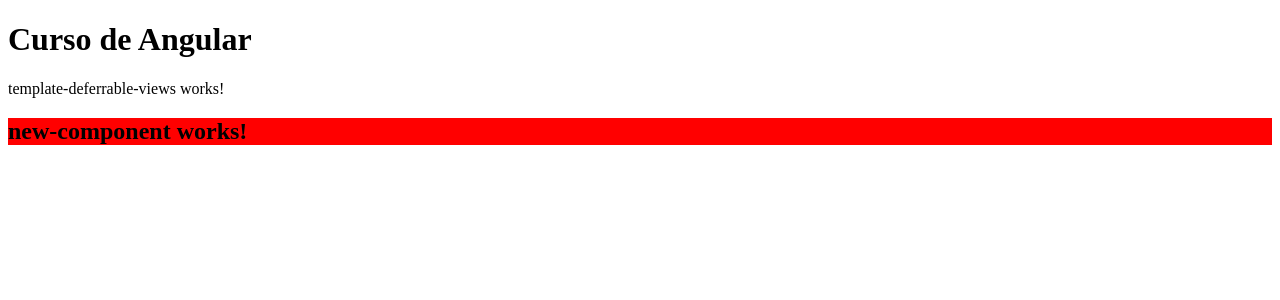
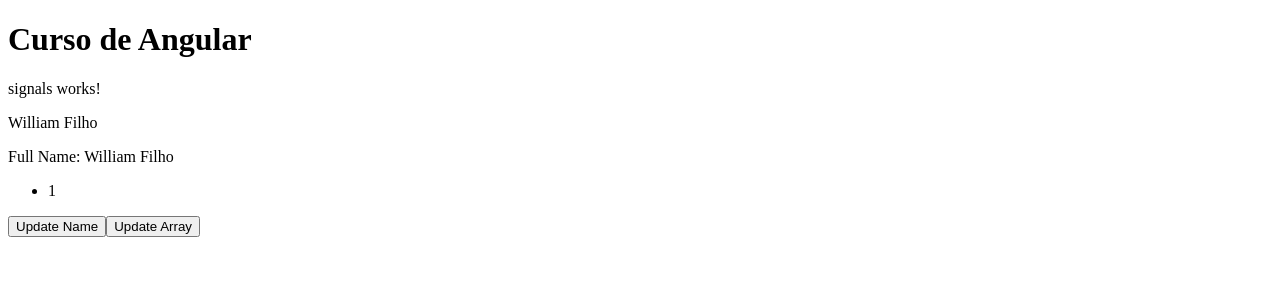
Before and after one commit to WilliamFilh0/Projeto01-Angular, an Angular app: page / in a window 1280 px wide. Shown: the top 300 px of the page. Built offline with nearby package versions, Linux system fonts and the light colour scheme.

Commit message:
Adicionando aprendizado de signals e deferrable-views

```diff
--- a/src/app/app.ts
+++ b/src/app/app.ts
@@ -1,13 +1,14 @@
 import { CommonModule } from '@angular/common';
 import { Component, signal } from '@angular/core';
 import { RouterOutlet } from '@angular/router';
+import { Signals } from './components/components/signals/signals';
 
 //Componentes
 //import { NewComponent } from './components/new-component/new-component';
 //import { TemplateBindi } from './components/template/template-bindi/template-bindi';
 //import { TemplateVariables } from './components/template/template-variables/template-variables';
-import { TemplateControlFlow } from './components/template/template-control-flow/template-control-flow';
-import { TemplateDeferrableViews } from './components/template/template-deferrable-views/template-deferrable-views';
+//import { TemplateControlFlow } from './components/template/template-control-flow/template-control-flow';
+//import { TemplateDeferrableViews } from './components/template/template-deferrable-views/template-deferrable-views';
 
 @Component({
   selector: 'app-root',
@@ -17,8 +18,9 @@
     //NewComponent,
     //TemplateBindi,
     // TemplateVariables,
-    TemplateControlFlow,
-    TemplateDeferrableViews,
+    //TemplateControlFlow,
+    //TemplateDeferrableViews,
+    Signals,
   ],
 
   template: `
@@ -26,9 +28,9 @@
     <!-- <app-template-bindi /> -->
     <!--<app-template-variables /> -->
     <!--<app-template-control-flow /> -->
-
+    <!--<app-template-deferrable-views /> -->
     <h1>Curso de Angular</h1>
-    <app-template-deferrable-views />
+    <app-signals />
   `,
 })
 export class App {
--- /dev/null
+++ b/src/app/components/components/signals/signals.html
@@ -0,0 +1,13 @@
+<p>signals works!</p>
+
+<p>{{ firstName() }} {{ lastName() }}</p>
+<p>Full Name: {{ fullName() }}</p>
+
+<ul>
+  @for(item of array(); track item) {
+  <li>{{ item }}</li>
+  }
+</ul>
+
+<button (click)="updateName()">Update Name</button>
+<button (click)="updateArray()">Update Array</button>
--- /dev/null
+++ b/src/app/components/components/signals/signals.ts
@@ -0,0 +1,52 @@
+import { CommonModule } from '@angular/common';
+import { Component, computed, effect, signal } from '@angular/core';
+
+@Component({
+  selector: 'app-signals',
+  imports: [CommonModule],
+  templateUrl: './signals.html',
+  styleUrl: './signals.scss',
+})
+export class Signals {
+  public firstName = signal('William');
+  public lastName = signal('Filho');
+
+  public fullName = computed(() => {
+    return this.firstName() + ' ' + this.lastName();
+  });
+
+  public array = signal([1]);
+
+  /*
+  Effect
+
+  - Registro de dados sendo exibidos e quando eles mudam, seja para análise
+  ou como ferramenta de depuração.
+
+- Manter os dados sincronizados com o window.localStorage.
+
+- Adicionando comportamento DOM personalizado que não pode ser expresso com
+  sintaxe de modelo.
+
+- Executar renderização personalizada em um <canvas>, biblioteca de gráficos
+  ou outra biblioteca de UI de terceiros.*/
+
+  constructor() {
+    effect(() => {
+      console.log(this.fullName());
+      console.log(this.array());
+    });
+  }
+
+  public updateName() {
+    return this.firstName.set('Gustavo');
+  }
+
+  // Atualiza o array adicionando o número 2 E imprimindo o valor antigo no console, usando o método update.  Deve ser chamado ao clicar no botão "Update Array".
+  public updateArray() {
+    this.array.update((oldValue: Array<number>) => {
+      console.log(oldValue);
+      return [...oldValue, oldValue.length + 1];
+    });
+  }
+}
--- a/src/app/components/template/template-deferrable-views/template-deferrable-views.html
+++ b/src/app/components/template/template-deferrable-views/template-deferrable-views.html
@@ -3,7 +3,41 @@
 <!-- O defer é usado para carregar componentes ou templates de forma adiada, ou seja, só carrega
 quando necessário, o placeholder é exibido enquanto o Angular ainda não iniciou o carregamento do componente, o loading é mostrado
 enquanto carrega e o error é mostrado caso dê algum erro ao carregar o componente ou template.-->
-@defer(){
+
+<!--
+on idle: carrega quando o navegador está ocioso.
+
+on timer: carrega após um tempo definido (ex: 3s).
+
+on viewport: carrega quando o elemento entra na tela.
+
+on interaction: carrega quando o usuário interage (clique, foco etc).
+
+on hover: carrega quando o mouse passa sobre o elemento.
+
+on immediate: carrega imediatamente, sem esperar.
+
+on prefetch: pré-carrega antecipadamente, antes de ser necessário.
+
+Os triggers do @defer são avaliados com “OU” (OR) — ou seja, basta um deles acontecer para o conteúdo ser carregado.
+Exemplo: se houver interaction(trigger1) ou viewport(trigger2), qualquer um ativa o carregamento.
+
+O when no Angular define uma condição para o carregamento ou execução de algo.
+O conteúdo só será exibido quando essa condição for verdadeira.
+
+O minimum do placeholder define o tempo mínimo que o placeholder deve ficar visível. Mesmo que o conteúdo carregue rápido, ele garante que o usuário veja o @placeholder(minimum 5s) // Placeholder fica visível por pelo menos 5 segundos.
+
+after no loading → define um atraso antes de mostrar o loading. Se o conteúdo carregar antes desse tempo, o loading não aparece,  @after(200ms) // Loading aparece após 200 milissegundos.
+
+minimum no loading → garante que o loading fique visível pelo tempo mínimo, mesmo que o conteúdo carregue rápido. @after(200ms) @minimum(5s) // Loading aparece após 2 segundos e fica visível por pelo menos 5 segundos.
+
+O @error do @defer/@loading é exibido quando algo dá errado ao carregar o conteúdo.
+Isso inclui falha no servidor ou perda de conexão, como cair o Wi-Fi.
+-->
+<h2 #trigger>Deferrable Views</h2>
+<button (click)="isTrue = true">Add True</button>
+
+@defer(when loadingData$ | async) {
 <app-new-component />
 }@placeholder{
 <p>Mostrar antes de carregar um componenete</p>
--- a/src/app/components/template/template-deferrable-views/template-deferrable-views.ts
+++ b/src/app/components/template/template-deferrable-views/template-deferrable-views.ts
@@ -1,6 +1,7 @@
 import { CommonModule } from '@angular/common';
 import { Component } from '@angular/core';
 import { NewComponent } from '../../new-component/new-component';
+import { delay, Observable, of } from 'rxjs';
 
 @Component({
   selector: 'app-template-deferrable-views',
@@ -8,4 +9,11 @@
   templateUrl: './template-deferrable-views.html',
   styleUrl: './template-deferrable-views.scss',
 })
-export class TemplateDeferrableViews {}
+export class TemplateDeferrableViews {
+  public isTrue = false;
+
+  // Simula uma requisição HTTP, Observable que emite um array de strings após 3 segundos, ele funcina de forma similar a um *ngIf com async
+  public loadingData$: Observable<string[]> = of(['item 1', 'item 2', 'item 3', 'item 4']).pipe(
+    delay(3000)
+  );
+}
```
Also changed, not shown: src/app/components/components/signals/signals.scss (added), 1 other file (tests, documents, lock files or other folders).
